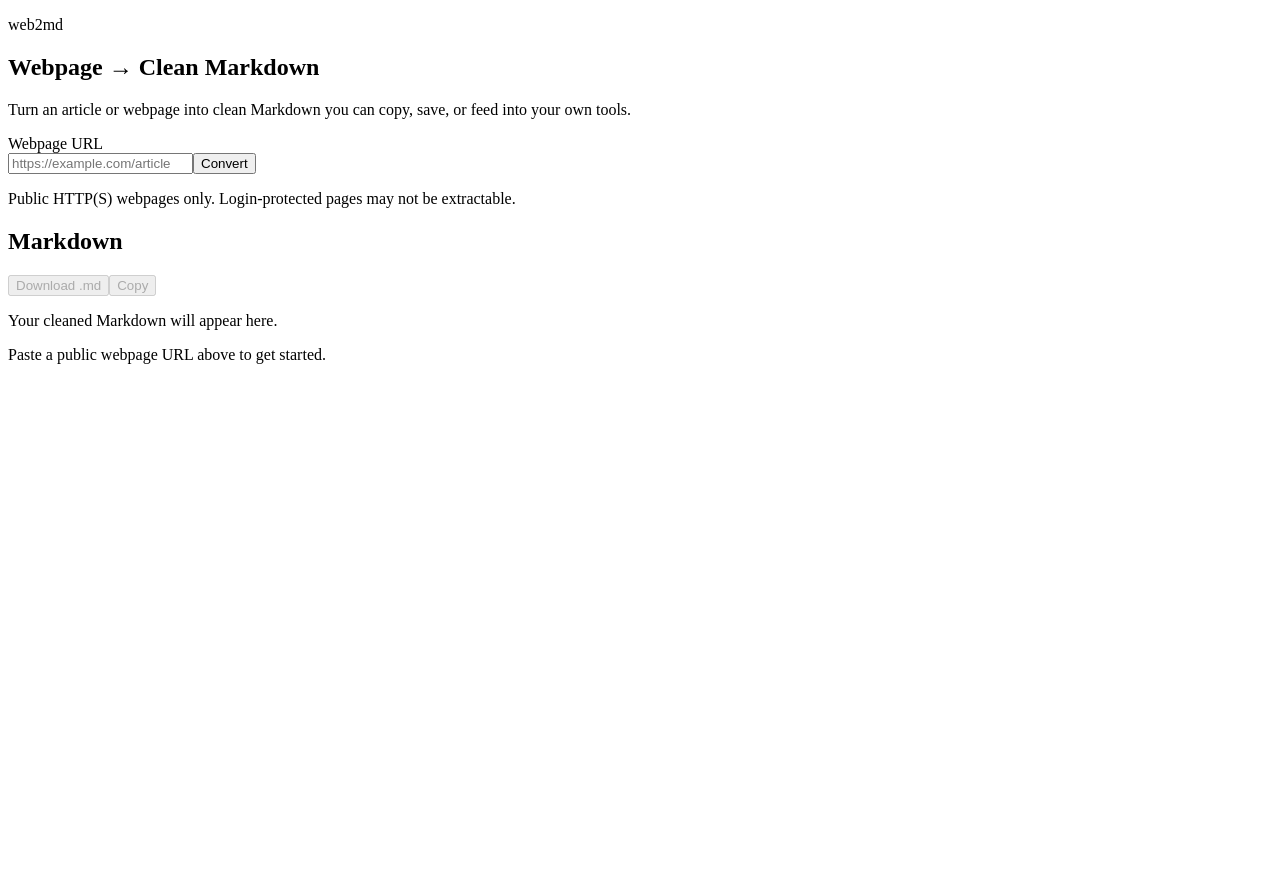
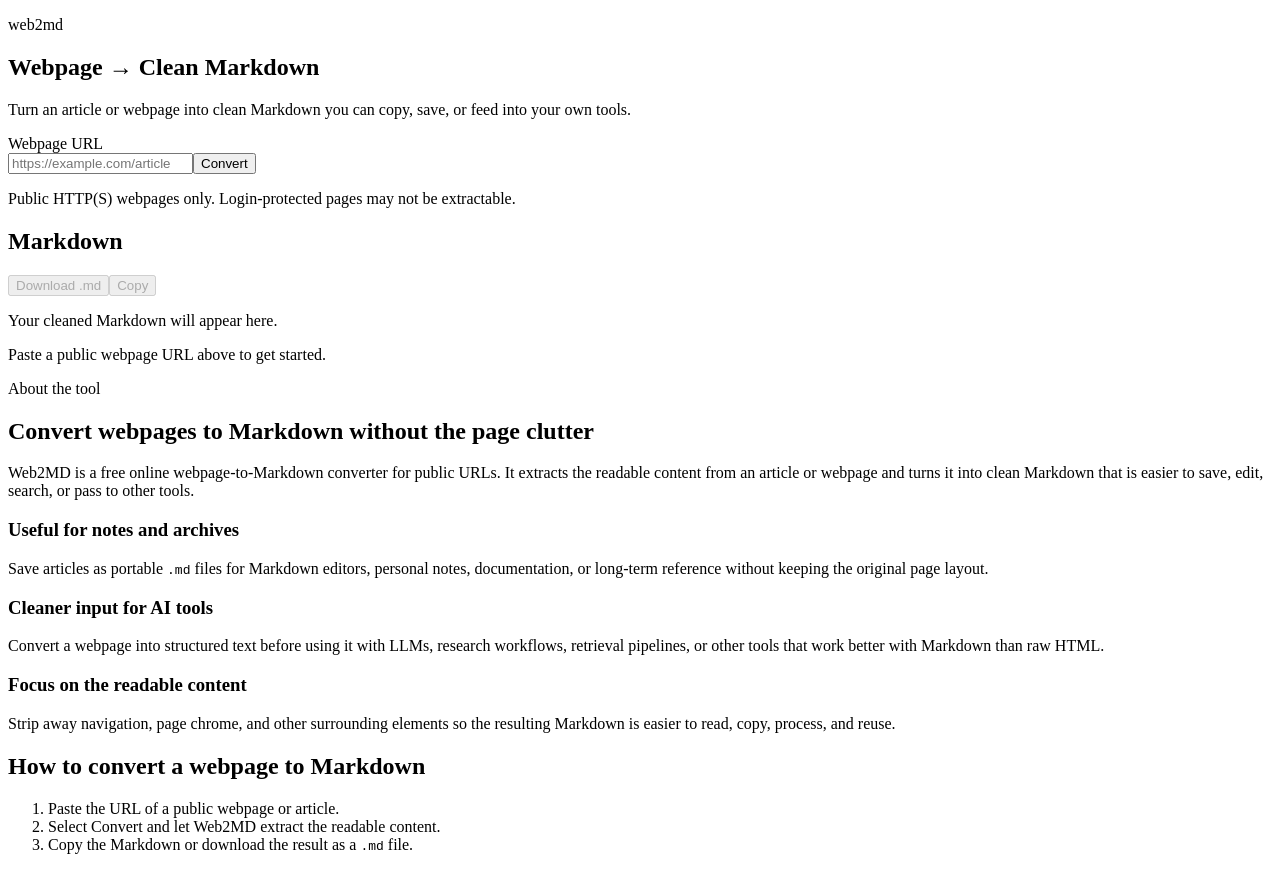
Before and after one commit to luojiyin1987/web2md, a React (Vite) app: page / in a window 1280 px wide. Before the commit the page ends 800 px from the top, so only its background shows below. Built offline with nearby package versions, Linux system fonts and the light colour scheme; the HTML template or start-up script is replaced by a standard one.

Commit message:
Add homepage SEO content

```diff
--- a/src/App.tsx
+++ b/src/App.tsx
@@ -177,6 +177,53 @@
           </div>
         )}
       </section>
+
+      <section className="seoContent" aria-labelledby="about-web2md">
+        <div className="seoIntro">
+          <p className="eyebrow">About the tool</p>
+          <h2 id="about-web2md">Convert webpages to Markdown without the page clutter</h2>
+          <p>
+            Web2MD is a free online webpage-to-Markdown converter for public URLs. It extracts the
+            readable content from an article or webpage and turns it into clean Markdown that is
+            easier to save, edit, search, or pass to other tools.
+          </p>
+        </div>
+
+        <div className="seoGrid">
+          <article>
+            <h3>Useful for notes and archives</h3>
+            <p>
+              Save articles as portable <code>.md</code> files for Markdown editors, personal notes,
+              documentation, or long-term reference without keeping the original page layout.
+            </p>
+          </article>
+
+          <article>
+            <h3>Cleaner input for AI tools</h3>
+            <p>
+              Convert a webpage into structured text before using it with LLMs, research workflows,
+              retrieval pipelines, or other tools that work better with Markdown than raw HTML.
+            </p>
+          </article>
+
+          <article>
+            <h3>Focus on the readable content</h3>
+            <p>
+              Strip away navigation, page chrome, and other surrounding elements so the resulting
+              Markdown is easier to read, copy, process, and reuse.
+            </p>
+          </article>
+        </div>
+
+        <div className="howItWorks" aria-labelledby="how-it-works">
+          <h2 id="how-it-works">How to convert a webpage to Markdown</h2>
+          <ol>
+            <li>Paste the URL of a public webpage or article.</li>
+            <li>Select Convert and let Web2MD extract the readable content.</li>
+            <li>Copy the Markdown or download the result as a <code>.md</code> file.</li>
+          </ol>
+        </div>
+      </section>
     </main>
   )
 }
```
